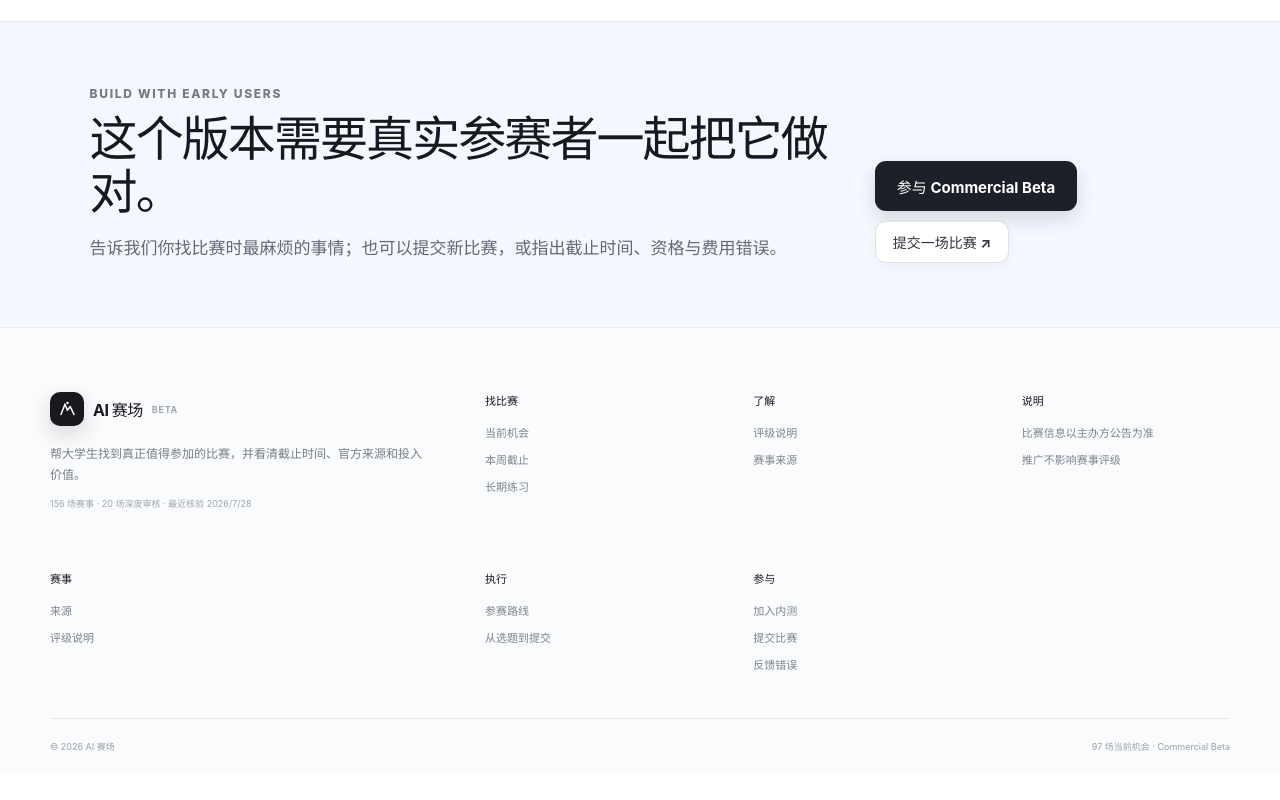
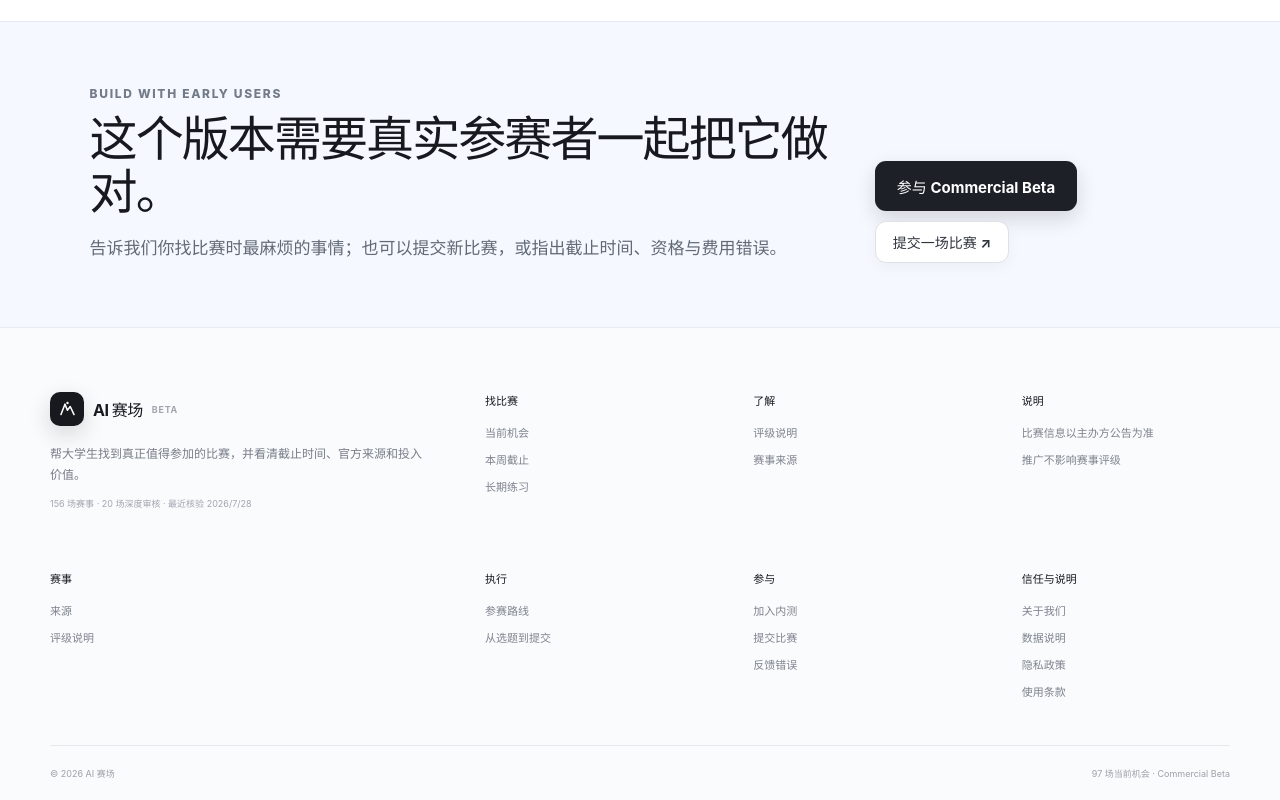
Before and after one commit to yangmengze608-afk/ai-competition-hub, a plain HTML site: page index.html in a window 1280 px wide. Shown: the part 2539-3339 px from the top of the page. Before the commit the page ends 3312 px from the top, so only its background shows below. Drawn offline with Linux system fonts and the light colour scheme.

Commit message:
feat: load public trust pages

```diff
--- a/index.html
+++ b/index.html
@@ -15,6 +15,7 @@
   <link rel="stylesheet" href="./event-audit.css?v=1" />
   <link rel="stylesheet" href="./playbook-pages.css?v=1" />
   <link rel="stylesheet" href="./conversion-pages.css?v=1" />
+  <link rel="stylesheet" href="./trust-pages.css?v=1" />
 </head>
 <body>
   <div id="app" class="app-shell"></div>
@@ -27,6 +28,7 @@
   <script src="./research-pages.js"></script>
   <script src="./playbook-pages.js?v=1"></script>
   <script src="./conversion-pages.js?v=1"></script>
+  <script src="./trust-pages.js?v=1"></script>
   <script src="./public-simplify.js?v=4"></script>
 </body>
 </html>
```
